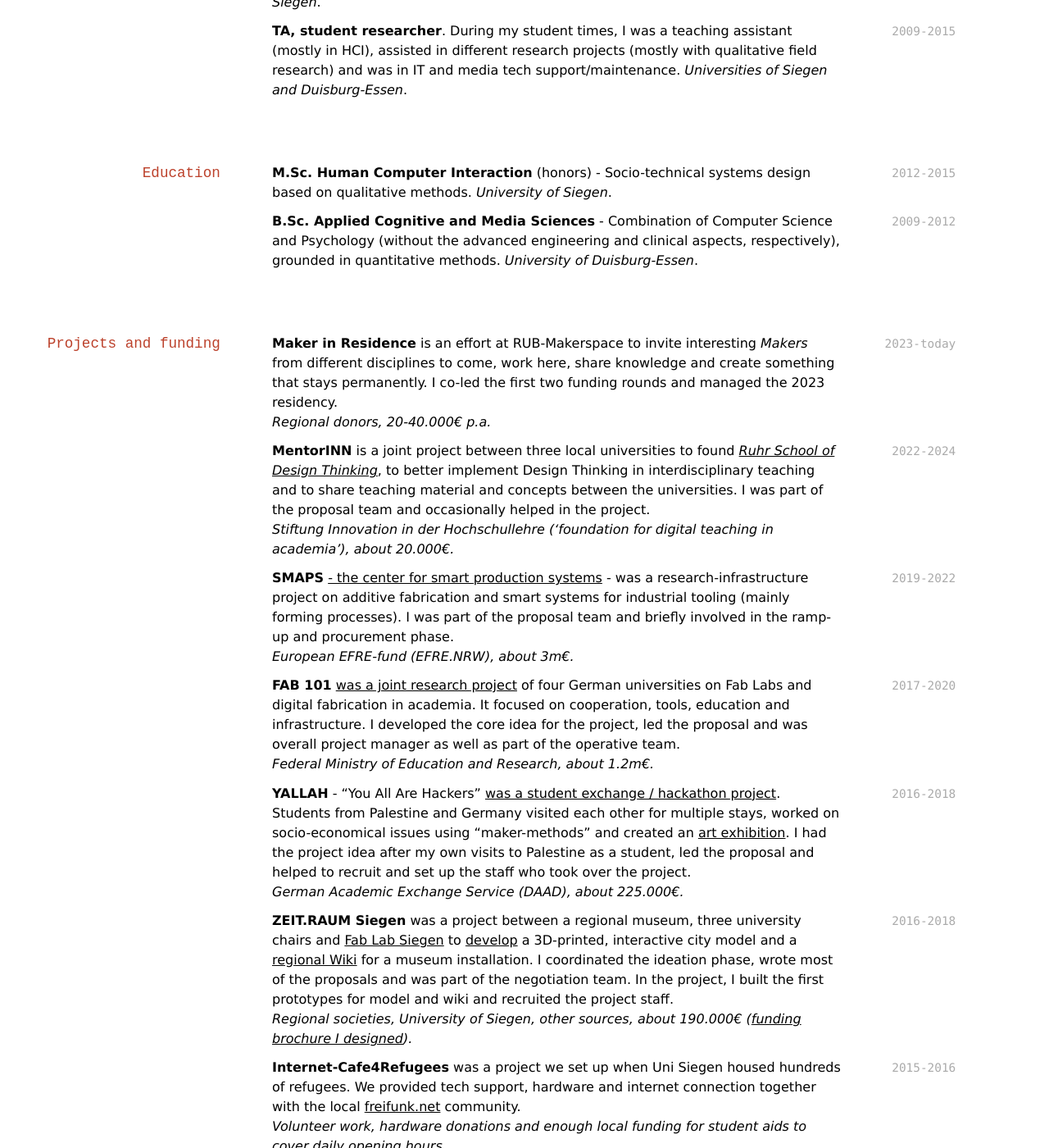
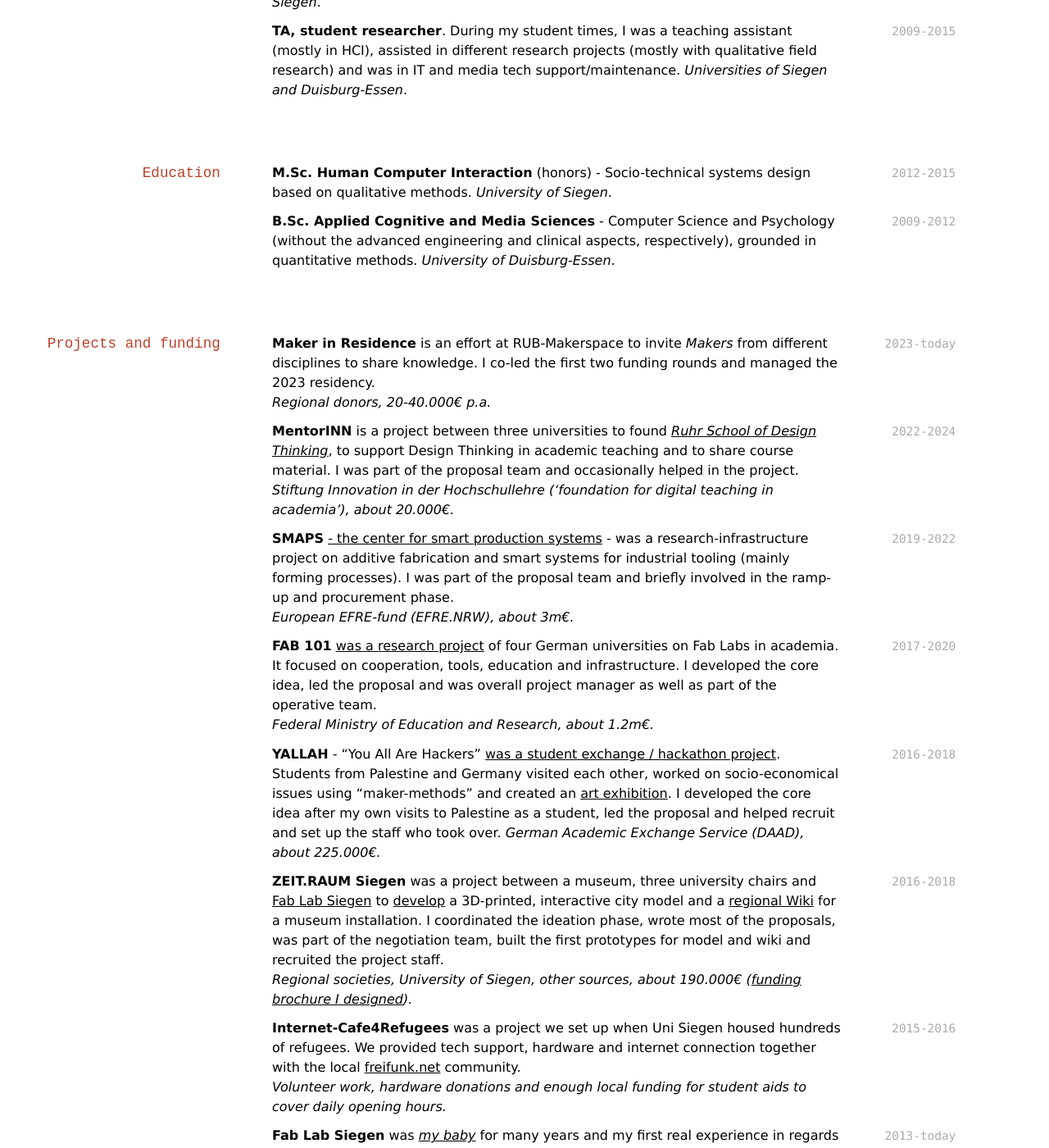
Before and after one commit to oliverstickel/oliverstickel.github.io, a Jekyll site: the page built from index.md, in a window 1280 px wide and 1400 px high, scrolled down 799 px. Shown: the whole window at 82% size. Built offline with Jekyll 4.4.1, drawn with Linux system fonts in a browser that asks for light colours; nearby versions of some CDN libraries; a style sheet for code colours, icons or effects is not loaded; some of the changed text lies outside the part shown.

Commit message:
Update index.md

```diff
--- a/index.md
+++ b/index.md
@@ -40,16 +40,16 @@ Fab Lab Manager & Founder
 **M.Sc. Human Computer Interaction** (honors) - Socio-technical systems design based on qualitative methods. *University of Siegen*.
 
 `2009-2012`
-**B.Sc. Applied Cognitive and Media Sciences** - Combination of Computer Science and Psychology (without the advanced engineering and clinical aspects, respectively), grounded in quantitative methods. *University of Duisburg-Essen*.
+**B.Sc. Applied Cognitive and Media Sciences** - Computer Science and Psychology (without the advanced engineering and clinical aspects, respectively), grounded in quantitative methods. *University of Duisburg-Essen*.
 
 ## Projects and funding
 
 `2023-today`
-**Maker in Residence** is an effort at RUB-Makerspace to invite interesting *Makers* from different disciplines to come, work here, share knowledge and create something that stays permanently. I co-led the first two funding rounds and managed the 2023 residency.
+**Maker in Residence** is an effort at RUB-Makerspace to invite *Makers* from different disciplines to share knowledge. I co-led the first two funding rounds and managed the 2023 residency.
 *Regional donors, 20-40.000€ p.a.*
 
 `2022-2024`
-**MentorINN** is a joint project between three local universities to found [*Ruhr School of Design Thinking*](https://www.isse.ruhr-uni-bochum.de/ruhr-school-of-design-thinking/), to better implement Design Thinking in interdisciplinary teaching and to share teaching material and concepts between the universities. I was part of the proposal team and occasionally helped in the project.
+**MentorINN** is a project between three universities to found [*Ruhr School of Design Thinking*](https://www.isse.ruhr-uni-bochum.de/ruhr-school-of-design-thinking/), to support Design Thinking in academic teaching and to share course material. I was part of the proposal team and occasionally helped in the project.
 *Stiftung Innovation in der Hochschullehre ('foundation for digital teaching in academia'), about 20.000€.*
 
 `2019-2022`
@@ -57,15 +57,15 @@ Fab Lab Manager & Founder
 *European EFRE-fund (EFRE.NRW), about 3m€.*
 
 `2017-2020`
-**FAB 101** [was a joint research project](https://fab101.de) of four German universities on Fab Labs and digital fabrication in academia. It focused on cooperation, tools, education and infrastructure. I developed the core idea for the project, led the proposal and was overall project manager as well as part of the operative team.
+**FAB 101** [was a research project](https://fab101.de) of four German universities on Fab Labs in academia. It focused on cooperation, tools, education and infrastructure. I developed the core idea, led the proposal and was overall project manager as well as part of the operative team.
 *Federal Ministry of Education and Research, about 1.2m€.*
 
 `2016-2018`
-**YALLAH** - "You All Are Hackers" [was a student exchange / hackathon project](https://yallah.exchange/). Students from Palestine and Germany visited each other for multiple stays, worked on socio-economical issues using "maker-methods" and created an [art exhibition](https://exhibition.yallah.exchange/ ). I had the project idea after my own visits to Palestine as a student, led the proposal and helped to recruit and set up the staff who took over the project.
+**YALLAH** - "You All Are Hackers" [was a student exchange / hackathon project](https://yallah.exchange/). Students from Palestine and Germany visited each other, worked on socio-economical issues using "maker-methods" and created an [art exhibition](https://exhibition.yallah.exchange/). I developed the core idea after my own visits to Palestine as a student, led the proposal and helped recruit and set up the staff who took over.
 *German Academic Exchange Service (DAAD), about 225.000€.*
 
 `2016-2018`
-**ZEIT.RAUM Siegen** was a project between a regional museum, three university chairs and [Fab Lab Siegen](https://fablab-siegen.de/projekte/zeitraum-siegen/) to [develop](https://github.com/FabLabSiegen/zeitraum) a 3D-printed, interactive city model and a [regional Wiki](https://wiki.zeitraum-siegen.de/) for a museum installation. I coordinated the ideation phase, wrote most of the proposals and was part of the negotiation team. In the project, I built the first prototypes for model and wiki and recruited the project staff.
+**ZEIT.RAUM Siegen** was a project between a museum, three university chairs and [Fab Lab Siegen](https://fablab-siegen.de/projekte/zeitraum-siegen/) to [develop](https://github.com/FabLabSiegen/zeitraum) a 3D-printed, interactive city model and a [regional Wiki](https://wiki.zeitraum-siegen.de/) for a museum installation. I coordinated the ideation phase, wrote most of the proposals, was part of the negotiation team, built the first prototypes for model and wiki and recruited the project staff.
 *Regional societies, University of Siegen, other sources, about 190.000€ ([funding brochure I designed](files/zeitraum-siegen-broschuere.pdf)).*
 
 `2015-2016`
@@ -119,9 +119,9 @@ Fab Lab Manager & Founder
 
 ## Community roles
 
-I (co-)chaired [Fab:UNIverse](https://fab-universe.de) multiple times and help maintain its website. Fab:UNIverse is the annual conference for Fab Lab managers at universities in Germany. I've also (co-)organized a lot of different events, temporary (Maker)spaces and meetups such as the Usability Day Siegen (2014-2018). I'm a member of the Association for Open Workshops [Verbund Offener Werkstätten](https://www.offene-werkstaetten.org), the global [Fab Lab network](https://fablabs.io) and the United Services Trade Union [ver.di](https://www.verdi.de).
+I (co-)chaired [Fab:UNIverse](https://fab-universe.de) - the annual conference of Fab Lab managers at German universities - multiple times and help maintain its website. I've also (co-)organized many different events, temporary (Maker)spaces and meetups such as the World Usability Day Siegen (2014-2018). I'm a member of the [Verbund Offener Werkstätten](https://www.offene-werkstaetten.org), the global [Fab Lab network](https://fablabs.io) and the United Services Trade Union [ver.di](https://www.verdi.de).
 
-I have been an elected member of different bodies of (self)-governance such as the Senate commission on Strategic University Development at Uni Siegen and head of the student representatives ("Fachschaftsräte") at Uni Duisburg-Essen and at Uni Siegen respectively. Occasionally, I've been asked to fill roles in expert committees (mostly in relation to innovation and community spaces).
+I have been an elected member of different bodies of (self)-governance such as the Senate commission on Strategic University Development at Uni Siegen and head of the student representatives ("Fachschaftsräte") at Uni Duisburg-Essen and at Uni Siegen respectively. Occasionally, I've been asked to join expert committees about innovation and community spaces.
 
 As a researcher, I was reviewer/chair for conferences and journals like [CHI](https://dl.acm.org/conference/chi/proceedings), [JCSCW](https://www.springer.com/journal/10606), [C&T](https://dl.acm.org/conference/c-n-t) or [M&C](https://mensch-und-computer.de/).
 
```
